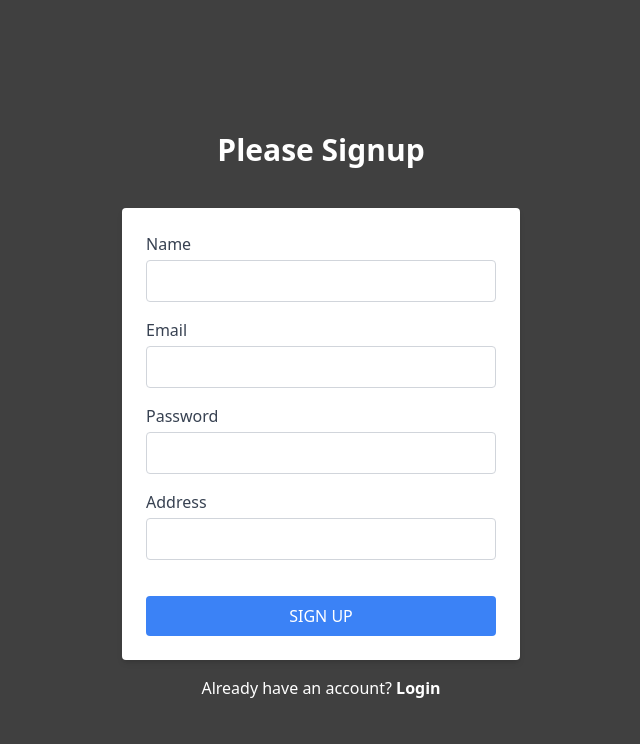
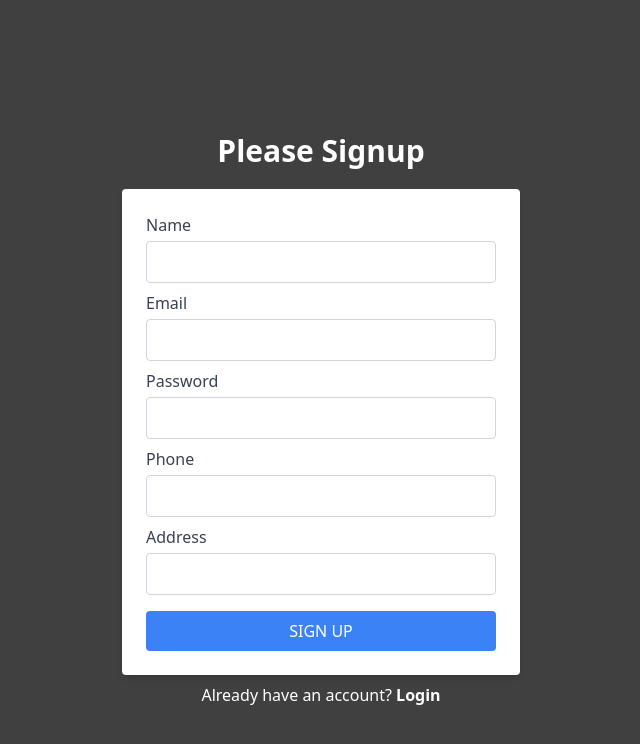
Before and after one commit to MAHossain1/shiny-car-washing-client, a React (Vite) app: page /signup in a window 1280 px wide. Shown: the top 744 px of the page, without its empty margins (319-959 px from the left). Built offline with nearby package versions, Linux system fonts and the light colour scheme.

Commit message:
Implemented singup.

```diff
--- a/src/pages/Login.tsx
+++ b/src/pages/Login.tsx
@@ -45,7 +45,7 @@ const Login = () => {
       toast.error('Something went wrong!', {
         id: toastId,
       });
-      console.log({ error });
+      // console.log({ error });
       setMessage(error.data.message);
     }
   };
--- a/src/pages/Signup.tsx
+++ b/src/pages/Signup.tsx
@@ -1,66 +1,130 @@
-import { Link } from 'react-router-dom';
+import { useState } from 'react';
+import { Link, useNavigate } from 'react-router-dom';
+import { useSignupMutation } from '../redux/features/auth/authApi';
+import { toast } from 'sonner';
 
 const Signup = () => {
+  const [formData, setFormData] = useState({
+    name: '',
+    email: '',
+    password: '',
+    phone: '',
+    address: '',
+  });
+  const [message, setMessage] = useState('');
+  const [signup] = useSignupMutation();
+  const navigate = useNavigate();
+
+  const handleChange = (e: any) => {
+    const { name, value } = e.target;
+
+    setFormData({
+      ...formData,
+      [name]: value,
+    });
+  };
+
+  const handleSubmit = async (e: any) => {
+    e.preventDefault();
+
+    try {
+      const result = await signup(formData).unwrap();
+
+      console.log(result);
+      if (result.success) {
+        toast.success(result.message, {
+          duration: 2000,
+        });
+
+        navigate('/login');
+      }
+      if (result.error.status === 400) {
+        setMessage('This user with this email already exists');
+      } else {
+        toast.error('Something went wrong..', {
+          duration: 2000,
+        });
+      }
+    } catch (error: any) {
+      if (error.data.message === 'Cast error.')
+        setMessage('This user with this email already exists');
+    }
+  };
+
   return (
     <div className="h-screen w-screen bg-black bg-opacity-75 flex justify-center">
       <div className="max-auto max-w-md pt-12 grid place-content-center">
-        <h1 className="text-3xl text-center font-semibold text-white mb-10">
+        <h1 className="text-3xl text-center font-semibold text-white mb-5">
           Please Signup
         </h1>
-        <form className="bg-white p-6 rounded shadow-md">
-          <div className="mb-4">
+        <form
+          onSubmit={handleSubmit}
+          className="bg-white p-6 rounded shadow-md"
+        >
+          <div className="mb-2">
             <label className="block text-gray-700">Name</label>
             <input
               type="text"
               name="name"
-              // value={formData.name}
-              // onChange={handleChange}
+              value={formData.name}
+              onChange={handleChange}
               className="w-full min-w-[350px] p-2 border border-gray-300 rounded mt-1"
               required
             />
           </div>
-          <div className="mb-4">
+          <div className="mb-2">
             <label className="block text-gray-700">Email</label>
             <input
               type="email"
               name="email"
-              // value={formData.name}
-              // onChange={handleChange}
+              value={formData.email}
+              onChange={handleChange}
               className="w-full min-w-[350px] p-2 border border-gray-300 rounded mt-1"
               required
             />
           </div>
-          <div className="mb-4">
+          <div className="mb-2">
             <label className="block text-gray-700">Password</label>
             <input
               type="password"
               name="password"
-              // value={formData.name}
-              // onChange={handleChange}
+              value={formData.password}
+              onChange={handleChange}
               className="w-full min-w-[350px] p-2 border border-gray-300 rounded mt-1"
               required
             />
           </div>
-          <div className="mb-4">
+          <div className="mb-2">
+            <label className="block text-gray-700">Phone</label>
+            <input
+              type="text"
+              name="phone"
+              value={formData.phone}
+              onChange={handleChange}
+              className="w-full min-w-[350px] p-2 border border-gray-300 rounded mt-1"
+              required
+            />
+          </div>
+          <div className="mb-2">
             <label className="block text-gray-700">Address</label>
             <input
               type="text"
               name="address"
-              // value={formData.name}
-              // onChange={handleChange}
+              value={formData.address}
+              onChange={handleChange}
               className="w-full min-w-[350px] p-2 border border-gray-300 rounded mt-1"
               required
             />
           </div>
           <button
             type="submit"
-            className="w-full mt-5 bg-blue-500 text-white p-2 rounded uppercase"
+            className="w-full mt-2 bg-blue-500 text-white p-2 rounded uppercase"
           >
             Sign Up
           </button>
         </form>
-
-        <p className="py-4 text-center text-white">
+        {message && <p className=" text-red-500">{message}</p>}
+        <p className="py-2 text-center text-white">
           Already have an account?{' '}
           <Link to="/login" className="text-white font-semibold">
             Login
```
